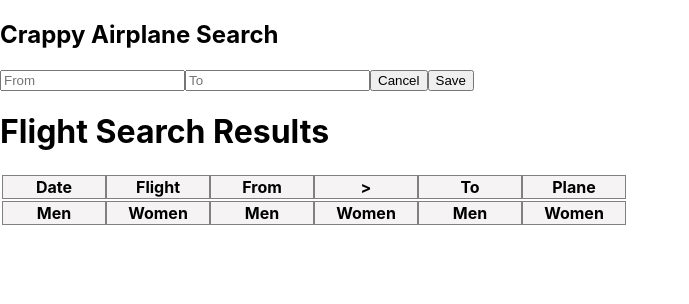
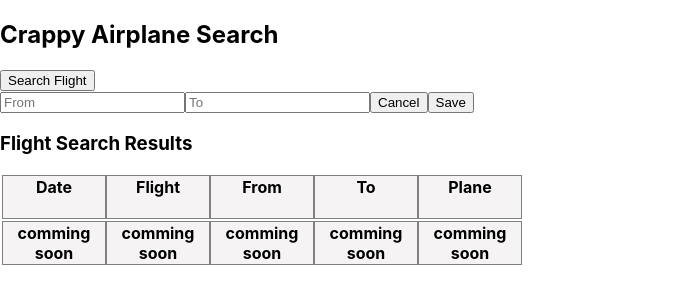
Before and after one commit to mjane668899/improved-chainsaw, a React (Create React App) app: page / in a window 1280 px wide. Shown: the top 304 px of the page, without its empty margins (0-689 px from the left). Built offline with nearby package versions, Linux system fonts and the light colour scheme; no server answers.

Commit message:
clean up

```diff
--- a/src/components/Search/Search.js
+++ b/src/components/Search/Search.js
@@ -36,6 +36,7 @@ class Search extends Component {
     return (
       <div>
         <h2> Crappy Airplane Search </h2>
+        <button >Search Flight</button>
         <SearchForm />
         <SearchDisplay />
       </div>
--- a/src/components/Search/SearchDisplay.js
+++ b/src/components/Search/SearchDisplay.js
@@ -2,23 +2,22 @@ const SearchDisplay = (props) => {
 
   return (
     <div>
-      <h1>Flight Search Results </h1>
+      <h3>Flight Search Results </h3>
       <table>
         <tr>
           <th>Date</th>
           <th>Flight</th>
           <th>From</th>
-          <th> > </th>
           <th> To </th>
           <th> Plane </th>
         </tr>
         <tr>
-          <th>Men</th>
-          <th>Women</th>
-          <th>Men</th>
-          <th>Women</th>
-          <th>Men</th>
-          <th>Women</th>
+          <th>comming soon</th>
+          <th>comming soon</th>
+          <th>comming soon</th>
+          <th>comming soon</th>
+          <th>comming soon</th>
+
         </tr>
         </table>
     </div>
--- a/src/components/Search/search.css
+++ b/src/components/Search/search.css
@@ -1,7 +1,7 @@
 th {
   background-color: #f5f3f3;
   width: 100px;
-  height: 20px;
+  height: 40px;
   border: 1px solid grey;
   text-align: center;
   display: inline-block;
```
